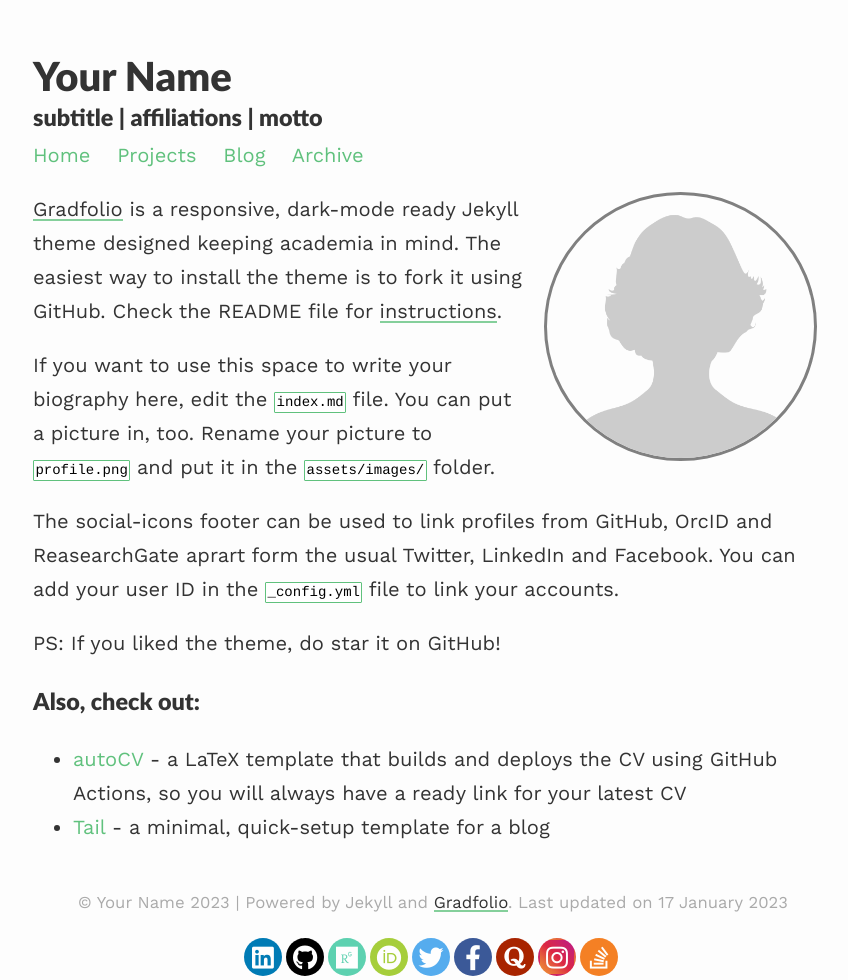
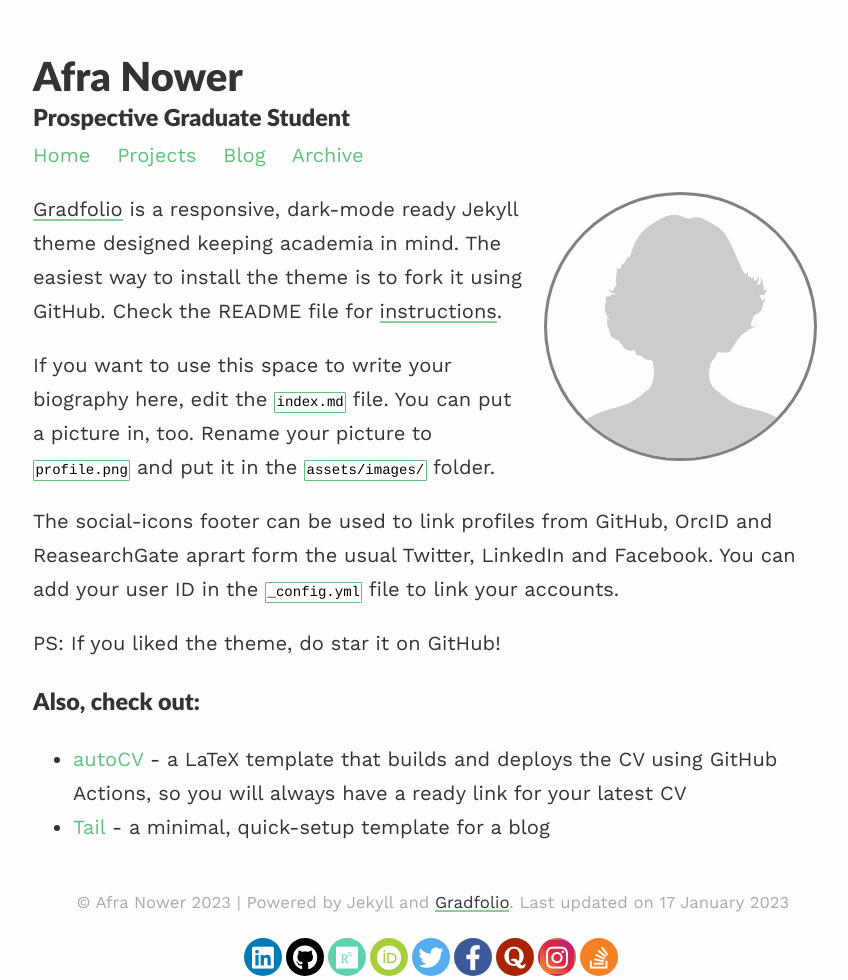
Before and after one commit to afranower/afranower.github.io, a Jekyll site: the page built from index.md, in a window 1280 px wide. Shown: the whole page, without its empty margins (207-1055 px from the left). Built offline with Jekyll 4.4.1, drawn with Linux system fonts in a browser that asks for light colours; nearby versions of some CDN libraries.

Commit message:
Update _config.yml

```diff
--- a/_config.yml
+++ b/_config.yml
@@ -1,7 +1,7 @@
 ### your site title here
 
-title: Your Name
-description: subtitle | affiliations | motto
+title: Afra Nower
+description: Prospective Graduate Student
 
 baseurl: /gradfolio #name of GitHub repository
 url: "" #custom url to be used instead of GitHub repository
```
